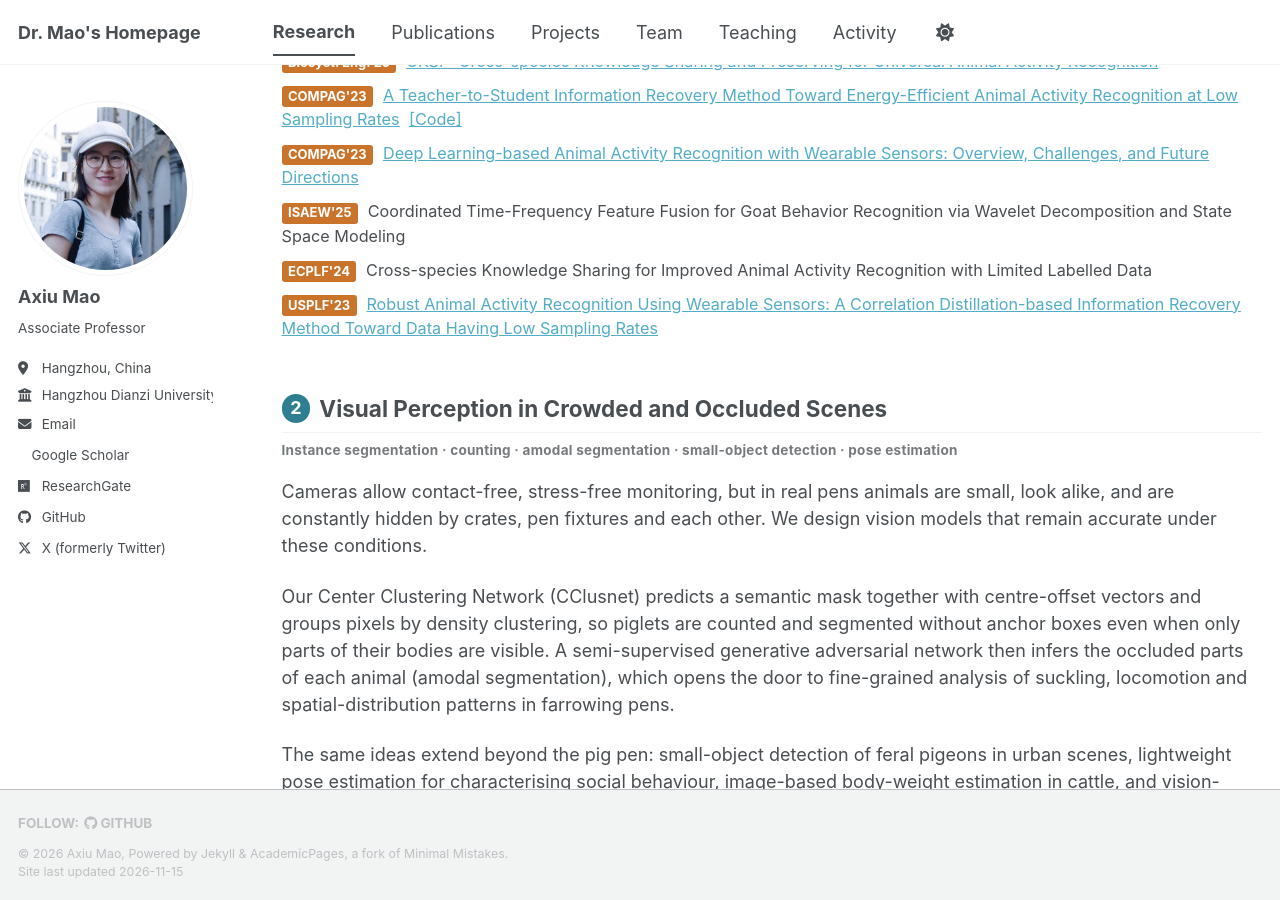
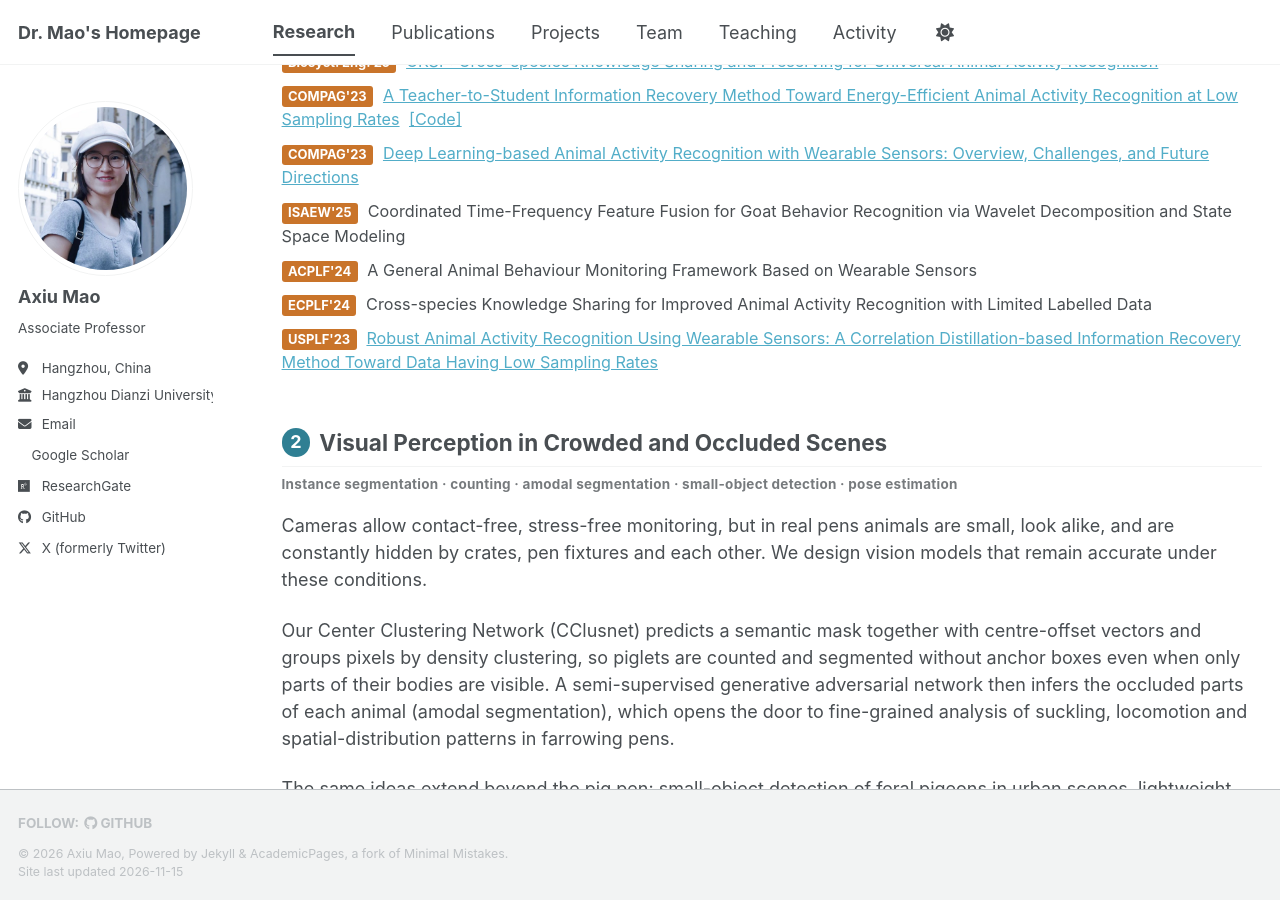
Before and after one commit to Max-1234-hub/Max-1234-hub.github.io, a Jekyll site: the page built from _pages/research.html, in a window 1280 px wide and 900 px high, scrolled down 2366 px. Built offline with Jekyll 4.4.1, drawn with Linux system fonts in a browser that asks for light colours; a script bundle is joined from its source files by our own code; a style sheet for code colours, icons or effects is not loaded; some of the changed text lies outside the part shown.

Commit message:
Correct ACPLF 2024 paper title and topic

```diff
--- a/_data/publications.yml
+++ b/_data/publications.yml
@@ -285,14 +285,14 @@
   code: "https://github.com/ChangpengYue/CD-PolypNet"
   topics: []
 
-- id: feather-2024
+- id: behaviour-framework-2024
   type: conference
-  title: "Deep Learning-based Assessment of Laying-hen Feather Conditions Using Color and Thermal Images"
+  title: "A General Animal Behaviour Monitoring Framework Based on Wearable Sensors"
   authors: "Axiu Mao, Tomas Norton, Kai Liu"
   venue: "4th Asian Conference on Precision Livestock Farming"
   tag: "ACPLF'24"
   year: 2024
-  topics: [multimodal]
+  topics: [wearable]
 
 - id: cross-species
   type: conference
```
